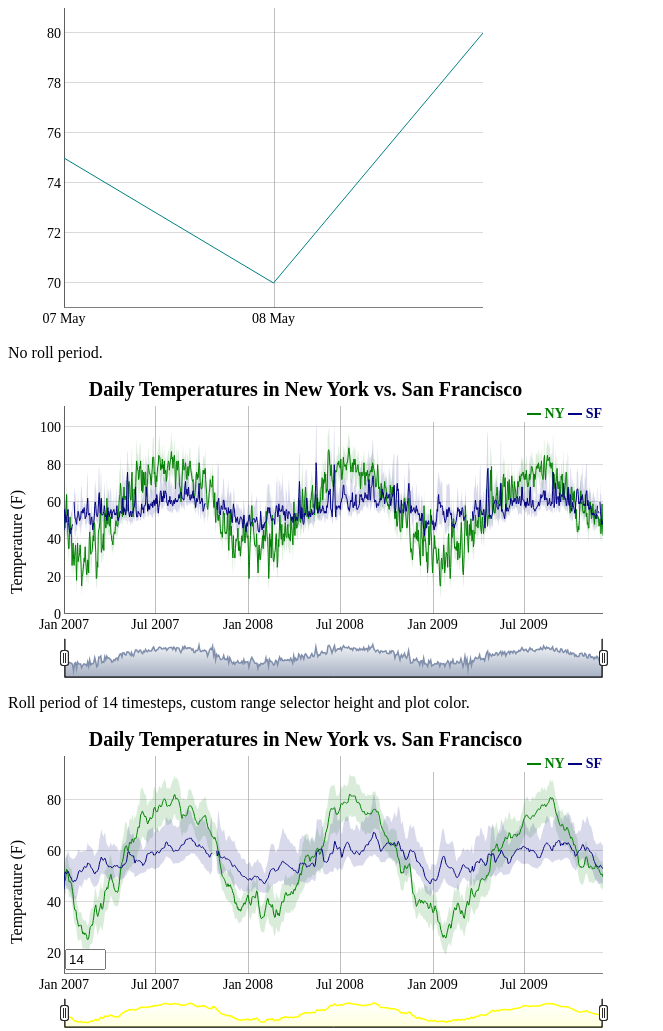
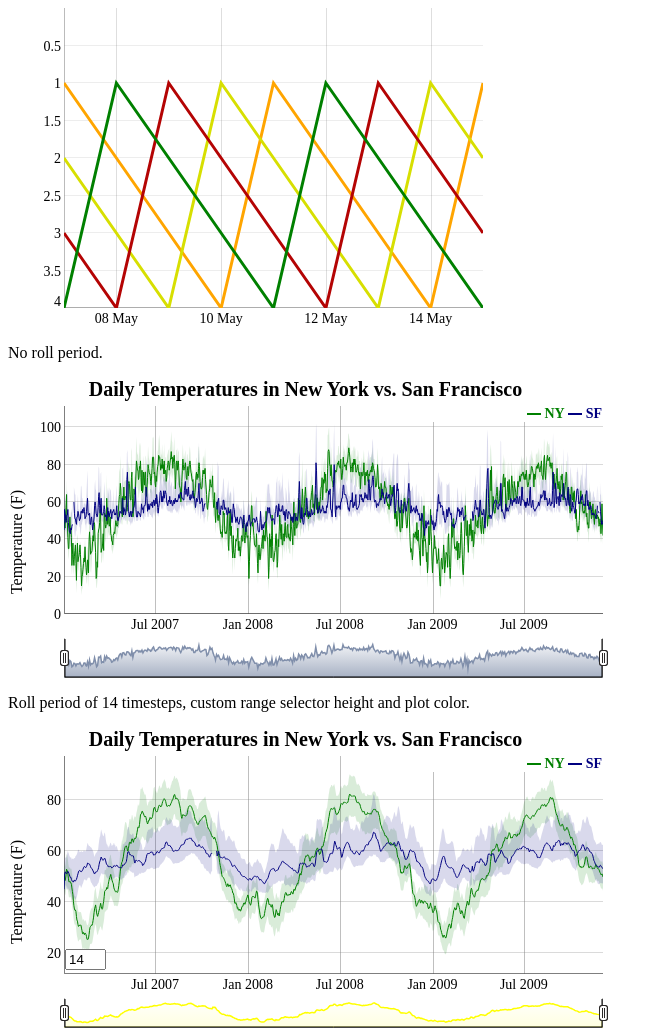
Before and after one commit to shafeen/JustGraphThings, a website: page dygraph-tests/index.html in a window 1280 px wide. Shown: the top 1031 px of the page, without its empty margins (0-663 px from the left). Drawn offline with nearby package versions, Linux system fonts and the light colour scheme.

Commit message:
updated dygraph sample code

```diff
--- a/dygraph-tests/index.html
+++ b/dygraph-tests/index.html
@@ -2,6 +2,7 @@
 <head>
     <script src="https://cdnjs.cloudflare.com/ajax/libs/jquery/3.3.1/jquery.min.js"></script>
     <script src="dygraph.min.js"></script>
+    <script src="script.js"></script>
     <link rel="stylesheet" href="dygraph.min.css" />
 </head>
 <body>
@@ -29,11 +30,24 @@
         // containing div
         document.getElementById("graphdiv"),
 
-        // CSV or path to a CSV file.
-        "Date,Temperature\n" +
-        "2008-05-07,75\n" +
-        "2008-05-08,70\n" +
-        "2008-05-09,80\n"
+        // CSV data or path to a CSV file.
+        "Date,group1,group2,group3,group4\n" +
+        "2008-05-07,1,2,3,4\n" +
+        "2008-05-08,2,3,4,1\n" +
+        "2008-05-09,3,4,1,2\n" +
+        "2008-05-10,4,1,2,3\n" +
+        "2008-05-11,1,2,3,4\n" +
+        "2008-05-12,2,3,4,1\n" +
+        "2008-05-13,3,4,1,2\n" +
+        "2008-05-14,4,1,2,3\n" +
+        "2008-05-15,1,2,3,4\n",
+        {
+            colors: ['orange', '#D7DF01', '#B40404', 'green'],
+            strokeWidth: 3,
+            gridLineWidth: 0.15,
+            axisLineWidth: .15,
+            valueRange: [4, 0]
+        }
 
     );
 </script>
@@ -41,12 +55,12 @@
     function data_temp() {
         return "" +
             "Date,NY,SF\n" +
-            "20070101,46;51;56,43;45;48\n" +
-            "20070102,43;48;52,48;56;63\n" +
-            "20070103,39;46;53,50;54;62\n" +
-            "20070104,44;51;58,45;52;56\n" +
-            "20070105,51;57;62,44;49;58\n" +
-            "20070106,55;64;72,40;50;60\n" +
+            "2007-01-01T08:00:00.000Z,46;51;56,43;45;48\n" +
+            "2007-01-02T08:00:00.000Z,43;48;52,48;56;63\n" +
+            "2007-01-03T08:00:00.000Z,39;46;53,50;54;62\n" +
+            "2007-01-04T08:00:00.000Z,44;51;58,45;52;56\n" +
+            "2007-01-05T08:00:00.000Z,51;57;62,44;49;58\n" +
+            "2007-01-06T08:00:00.000Z,55;64;72,40;50;60\n" +
             "20070107,46;51;56,45;53;63\n" +
             "20070108,40;49;57,43;53;64\n" +
             "20070109,37;41;45,49;56;66\n" +
--- /dev/null
+++ b/dygraph-tests/script.js
@@ -0,0 +1,21 @@
+function lastNDaysISO(n, relativeToDate) {
+    let today = relativeToDate? relativeToDate: new Date();
+    const dates = [];
+    while(n--) {
+        dates.push(new Date(today.getFullYear(), today.getMonth(), today.getDate()-n).toISOString());
+    }
+    return dates;
+
+}
+
+function lastNDaysSimpleDateStr(n, relativeToDate) {
+    let today = relativeToDate? relativeToDate: new Date();
+    const dates = [];
+    while(n--) {
+        let currentDate = new Date(today.getFullYear(), today.getMonth(), today.getDate()-n);
+        let paddedMonthStr = (currentDate.getMonth() < 9) ? `0${currentDate.getMonth() + 1}` : `${currentDate.getMonth() + 1}`;
+        let paddedDateStr = (currentDate.getDate() < 10) ? `0${currentDate.getDate()}` : `${currentDate.getDate()}`;
+        dates.push(`${currentDate.getFullYear()}${paddedMonthStr}${paddedDateStr}`);
+    }
+    return dates;
+}
```
